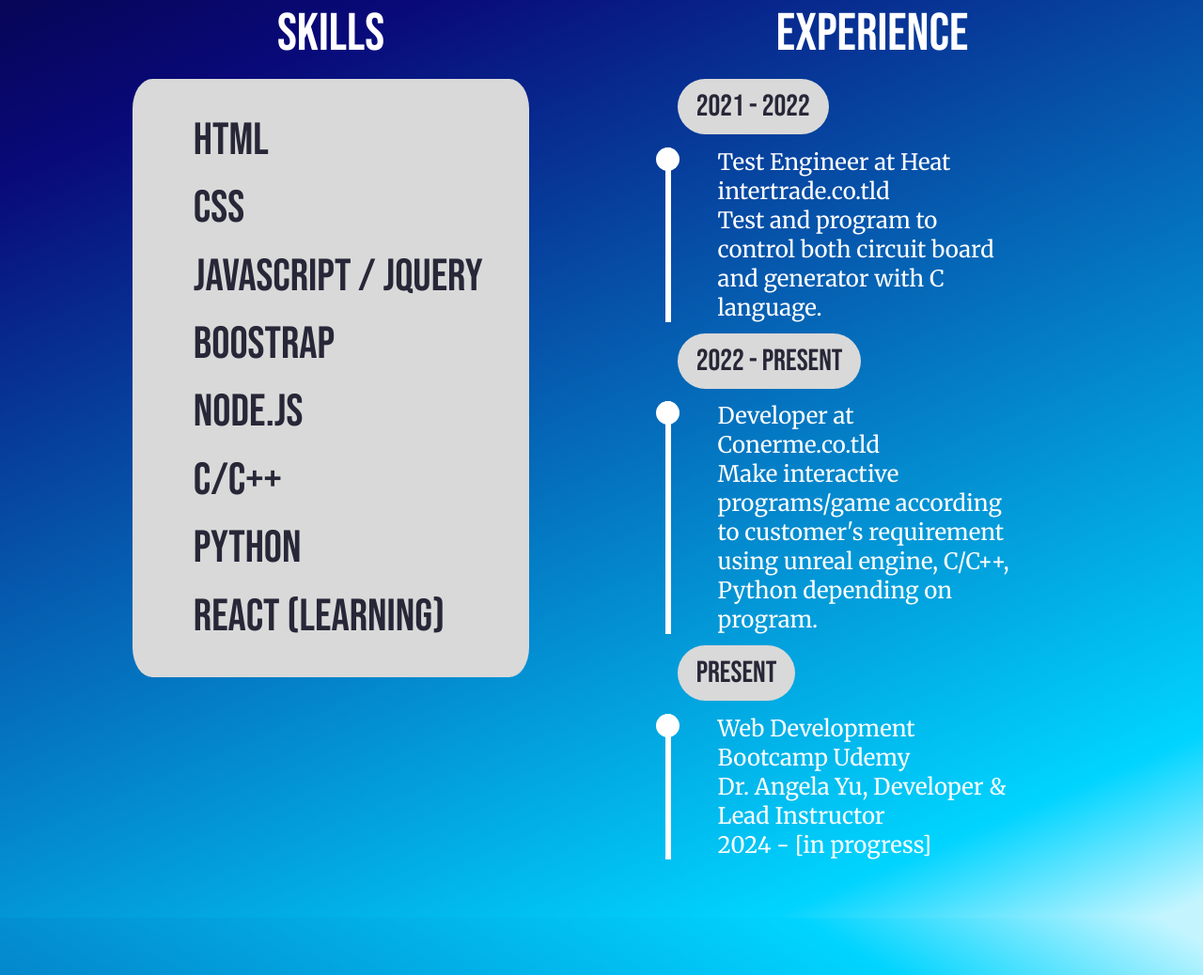
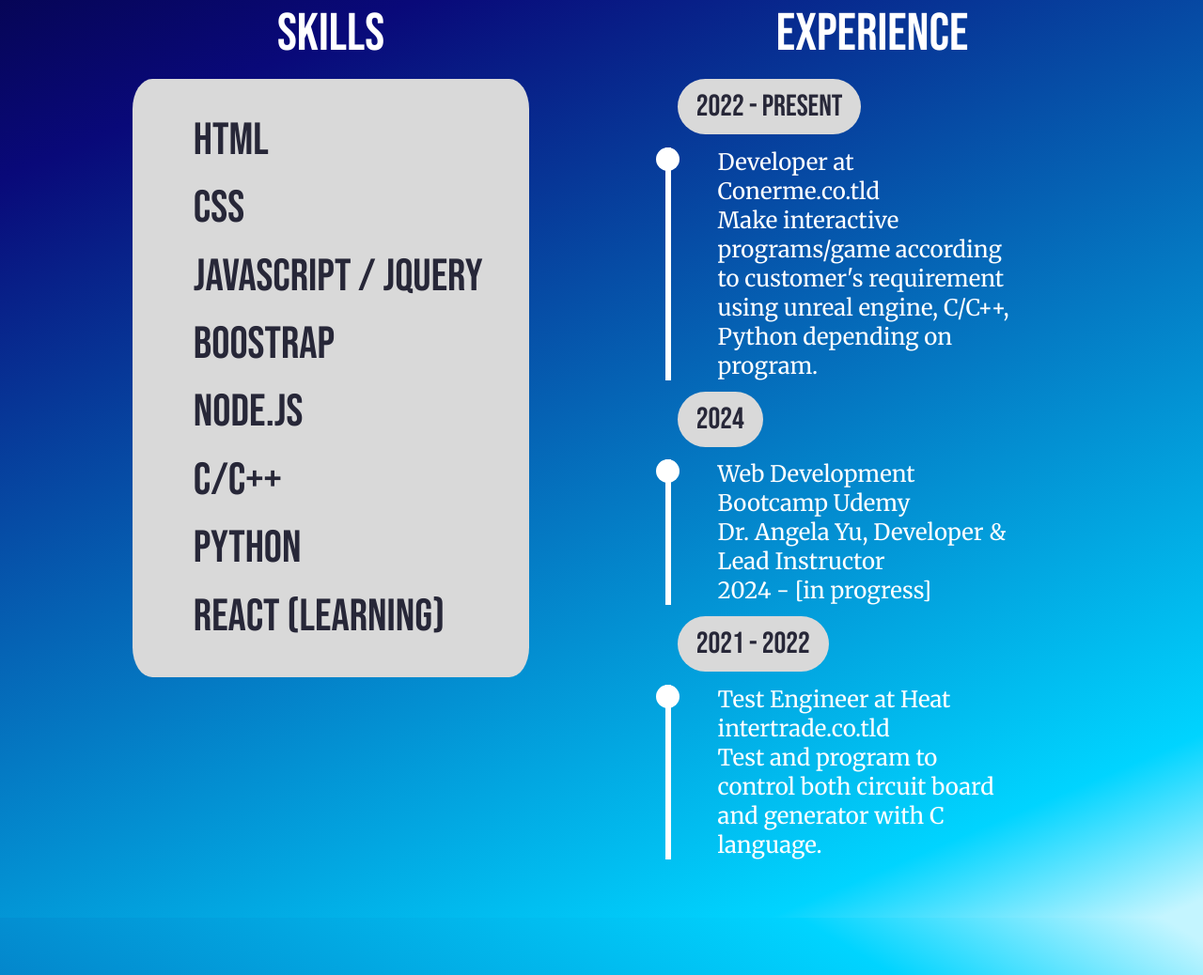
Before and after one commit to jhagerman99/Resume-2024, a plain HTML site: page index.html in a window 1280 px wide. Shown: the part 1101-2139 px from the top of the page at 94% size. Drawn offline with Linux system fonts and the light colour scheme.

Commit message:
Update index.html

```diff
--- a/index.html
+++ b/index.html
@@ -80,15 +80,6 @@
             <div class="box">
                 <h3 class="header">EXPERIENCE</h3>
                 <div class="exp">
-                    <h4 class="AD">2021 - 2022</h4>
-                    <div class="dot">
-                        <p class="font2 text" style="height:auto;">
-                            Test Engineer at Heat intertrade.co.tld<br>
-                            Test and program to control both circuit board and generator with C language.
-                        </p>
-                    </div>
-                </div>
-                <div class="exp">
                     <h4 class="AD">2022 - present</h4>
                     <div class="dot">
                         <p class="font2 text" style="height:auto;">Developer at Conerme.co.tld<br>
@@ -97,11 +88,20 @@
                     </div>
                 </div>
                 <div class="exp">
-                    <h4 class="AD">present</h4>
+                    <h4 class="AD">2024</h4>
                     <div class="dot">
                         <p class="font2 text" style="height:auto;">Web Development Bootcamp Udemy <br>
                             Dr. Angela Yu, Developer & Lead Instructor <br>
                             2024 - [in progress]
+                        </p>
+                    </div>
+                </div>
+                <div class="exp">
+                    <h4 class="AD">2021 - 2022</h4>
+                    <div class="dot">
+                        <p class="font2 text" style="height:auto;">
+                            Test Engineer at Heat intertrade.co.tld<br>
+                            Test and program to control both circuit board and generator with C language.
                         </p>
                     </div>
                 </div>
@@ -128,7 +128,7 @@
             </div>
             <div class="project">
                 <div class="image-container">
-                    <a href="https://jhagerman99.github.io/Resume-2024/" target="_blank"><img class="img-left" src="https://images.unsplash.com/photo-1501785888041-af3ef285b470?ixlib=rb-4.0.3&ixid=M3wxMjA3fDB8MHxwaG90by1wYWdlfHx8fGVufDB8fHx8fA%3D%3D&auto=format&fit=crop&w=1470&q=80" alt="resume"></a>
+                    <a href=""><img class="img-left" src="https://images.unsplash.com/photo-1501785888041-af3ef285b470?ixlib=rb-4.0.3&ixid=M3wxMjA3fDB8MHxwaG90by1wYWdlfHx8fGVufDB8fHx8fA%3D%3D&auto=format&fit=crop&w=1470&q=80" alt="resume"></a>
                     <div class="overlay-textL font2">
                         Personal Site<br>
                         2024
```
